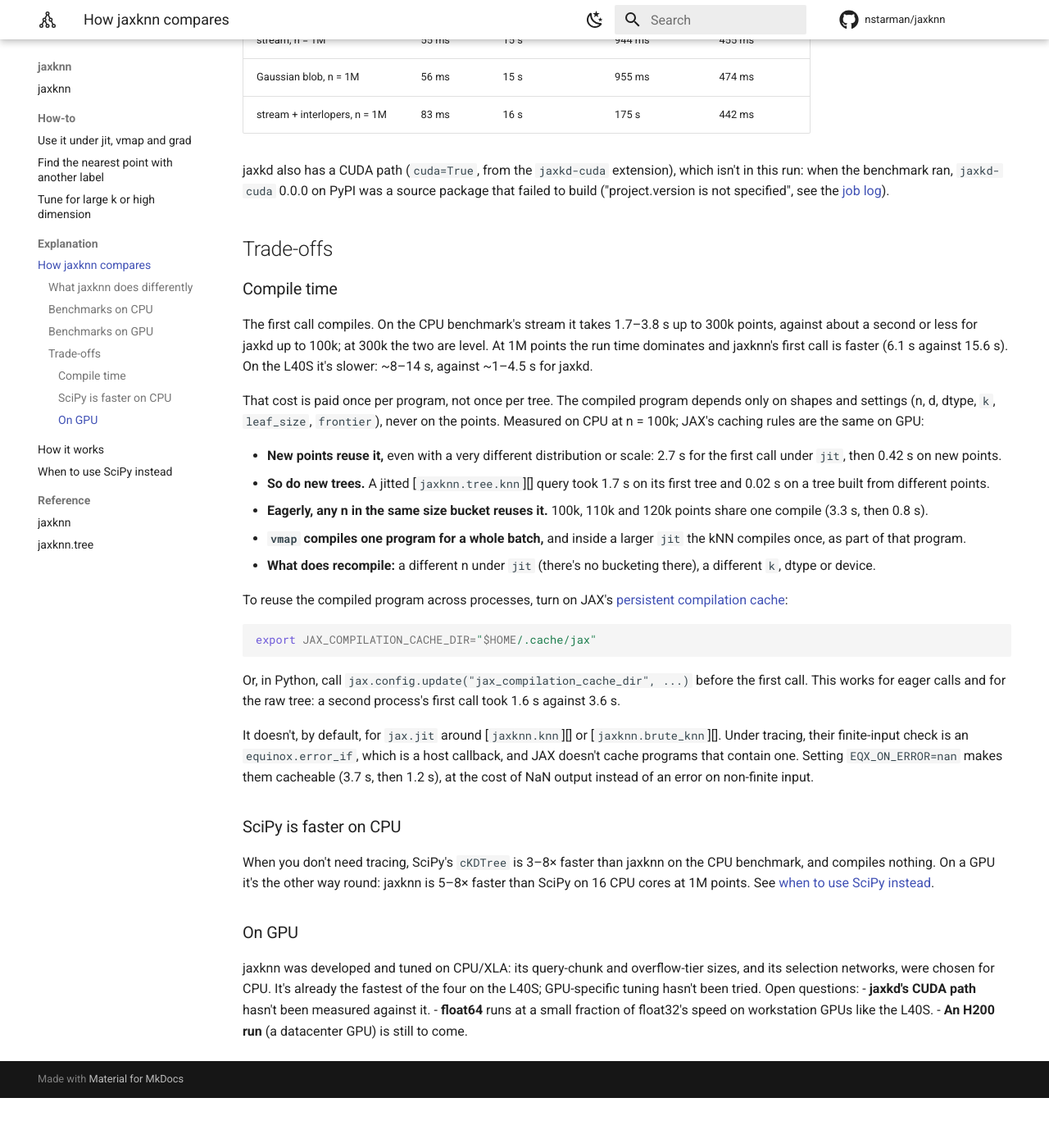
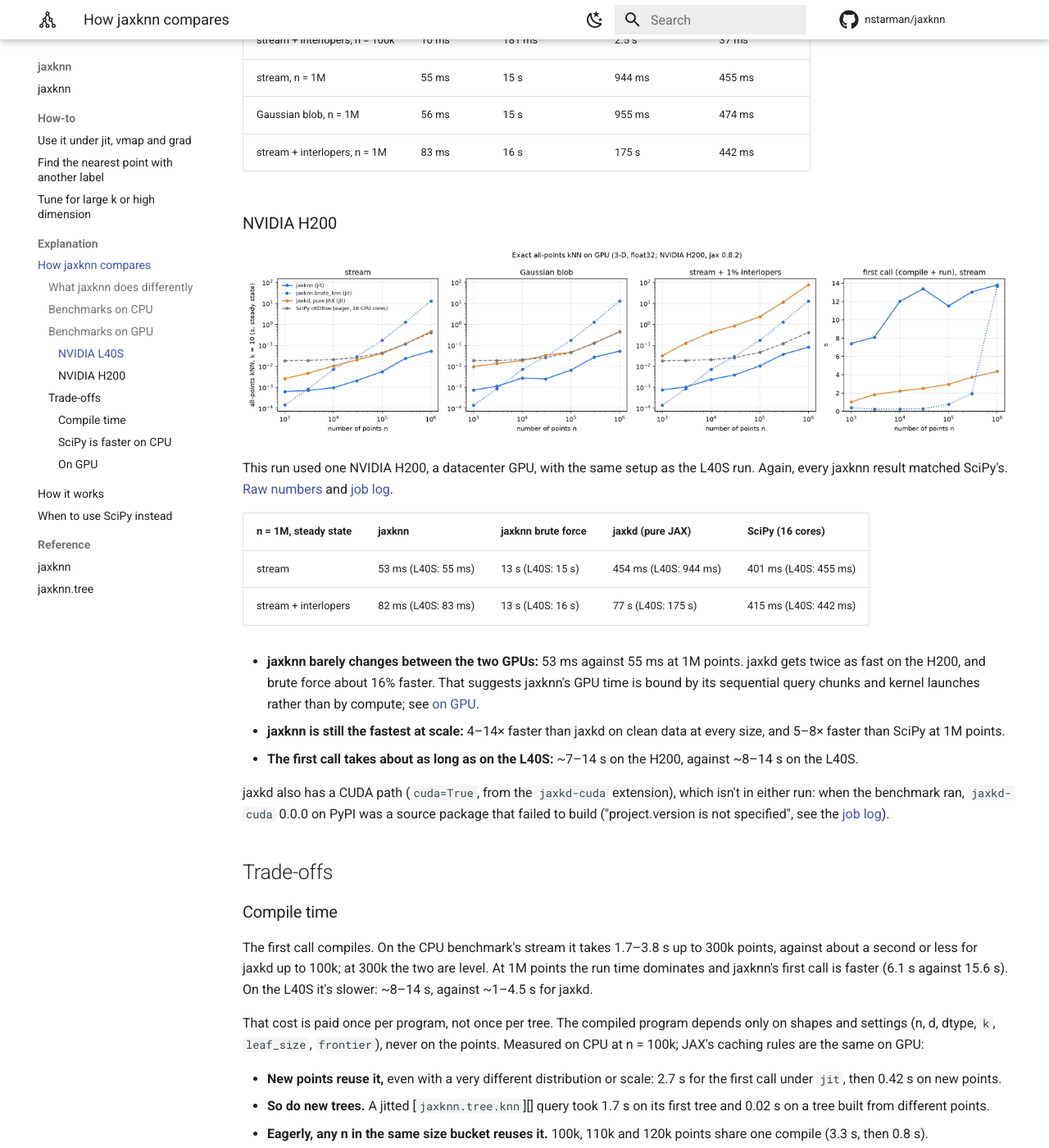
Before and after one commit to meeseeksmachine/jaxknn, an MkDocs documentation site: the page built from docs/comparison.md, in a window 1280 px wide and 1400 px high, scrolled down 2504 px. Shown: the whole window at 82% size. Built offline with MkDocs 1.6.1 and Material for MkDocs 9.7.7, drawn with Linux system fonts in a browser that asks for light colours; comment, search, counter and statistics services are not loaded; before the commit the page ends 3843 px from its top, so only the background shows below that; some of the changed text lies outside the part shown.

Commit message:
Backport PR #11: 📝 docs: add the H200 GPU benchmark

```diff
--- a/docs/comparison.md
+++ b/docs/comparison.md
@@ -36,6 +36,8 @@ In all three timing panels, SciPy is below both JAX libraries.
 
 ## Benchmarks on GPU
 
+### NVIDIA L40S
+
 ![All-points kNN time against n on an NVIDIA L40S for jaxknn, jaxknn's brute force, jaxkd and SciPy on three datasets, and first-call time on the stream](_static/knn_scaling_gpu_l40s.png)
 
 The same data, sizes and timing as the CPU benchmark, on one NVIDIA L40S (MIT Engaging): jaxknn `main` at f093366, jax 0.8.2 with CUDA 12, jaxkd 0.1.2 (pure JAX). It adds [`jaxknn.brute_knn`][], with SciPy's `cKDTree` on the node's 16 CPU cores for reference. Every jaxknn result matched SciPy's distances. [Script](https://github.com/nstarman/jaxknn/blob/0cad0d17e3d09db28e276100c10f61a08875cad3/gpu/bench_gpu.py), [Slurm job](https://github.com/nstarman/jaxknn/blob/0cad0d17e3d09db28e276100c10f61a08875cad3/gpu/job.sh), [plotting script](https://github.com/nstarman/jaxknn/blob/0cad0d17e3d09db28e276100c10f61a08875cad3/gpu/plot_gpu.py) and [raw numbers](https://github.com/nstarman/jaxknn/blob/0cad0d17e3d09db28e276100c10f61a08875cad3/gpu/results_NVIDIA_L40S_26373681.json).
@@ -54,7 +56,22 @@ On a GPU the picture changes:
 | Gaussian blob, n = 1M | 56 ms | 15 s | 955 ms | 474 ms |
 | stream + interlopers, n = 1M | 83 ms | 16 s | 175 s | 442 ms |
 
-jaxkd also has a CUDA path (`cuda=True`, from the `jaxkd-cuda` extension), which isn't in this run: when the benchmark ran, `jaxkd-cuda` 0.0.0 on PyPI was a source package that failed to build ("project.version is not specified", see the [job log](https://github.com/nstarman/jaxknn/blob/0cad0d17e3d09db28e276100c10f61a08875cad3/gpu/log_NVIDIA_L40S_26373681.txt)).
+### NVIDIA H200
+
+![All-points kNN time against n on an NVIDIA H200 for jaxknn, jaxknn's brute force, jaxkd and SciPy on three datasets, and first-call time on the stream](_static/knn_scaling_gpu_h200.png)
+
+This run used one NVIDIA H200, a datacenter GPU, with the same setup as the L40S run. Again, every jaxknn result matched SciPy's. [Raw numbers](https://github.com/nstarman/jaxknn/blob/08bfe469bc4a8440fa534d15abbe5a199cb9166a/gpu/results_NVIDIA_H200_26373138.json) and [job log](https://github.com/nstarman/jaxknn/blob/08bfe469bc4a8440fa534d15abbe5a199cb9166a/gpu/log_NVIDIA_H200_26373138.txt).
+
+| n = 1M, steady state | jaxknn | jaxknn brute force | jaxkd (pure JAX) | SciPy (16 cores) |
+|---|---|---|---|---|
+| stream | 53 ms (L40S: 55 ms) | 13 s (L40S: 15 s) | 454 ms (L40S: 944 ms) | 401 ms (L40S: 455 ms) |
+| stream + interlopers | 82 ms (L40S: 83 ms) | 13 s (L40S: 16 s) | 77 s (L40S: 175 s) | 415 ms (L40S: 442 ms) |
+
+- **jaxknn barely changes between the two GPUs:** 53 ms against 55 ms at 1M points. jaxkd gets twice as fast on the H200, and brute force about 16% faster. That suggests jaxknn's GPU time is bound by its sequential query chunks and kernel launches rather than by compute; see [on GPU](#on-gpu).
+- **jaxknn is still the fastest at scale:** 4–14× faster than jaxkd on clean data at every size, and 5–8× faster than SciPy at 1M points.
+- **The first call takes about as long as on the L40S:** ~7–14 s on the H200, against ~8–14 s on the L40S.
+
+jaxkd also has a CUDA path (`cuda=True`, from the `jaxkd-cuda` extension), which isn't in either run: when the benchmark ran, `jaxkd-cuda` 0.0.0 on PyPI was a source package that failed to build ("project.version is not specified", see the [job log](https://github.com/nstarman/jaxknn/blob/0cad0d17e3d09db28e276100c10f61a08875cad3/gpu/log_NVIDIA_L40S_26373681.txt)).
 
 ## Trade-offs
 
@@ -86,7 +103,6 @@ When you don't need tracing, SciPy's `cKDTree` is 3–8× faster than jaxknn on
 
 ### On GPU
 
-jaxknn was developed and tuned on CPU/XLA: its query-chunk and overflow-tier sizes, and its selection networks, were chosen for CPU. It's already the fastest of the four on the L40S; GPU-specific tuning hasn't been tried. Open questions:
+jaxknn was developed and tuned on CPU/XLA: its query-chunk and overflow-tier sizes, and its selection networks, were chosen for CPU. It's already the fastest of the four on both GPUs measured, but GPU-specific tuning hasn't been tried, and the H200 suggests there's room. The H200 has over 5× the L40S's memory bandwidth, and it barely speeds jaxknn up, while it doubles jaxkd's speed. That points at the query's sequential chunks and many small kernel launches, not at arithmetic or memory traffic. Open questions:
 - **jaxkd's CUDA path** hasn't been measured against it.
-- **float64** runs at a small fraction of float32's speed on workstation GPUs like the L40S.
-- **An H200 run** (a datacenter GPU) is still to come.
+- **float64** throughput is a small fraction of float32's on workstation GPUs like the L40S, and about half of float32's on datacenter GPUs like the H200.
```
Also changed, not shown: README.md (+1 -1 lines), docs/_static/knn_scaling_gpu_h200.png (added).
